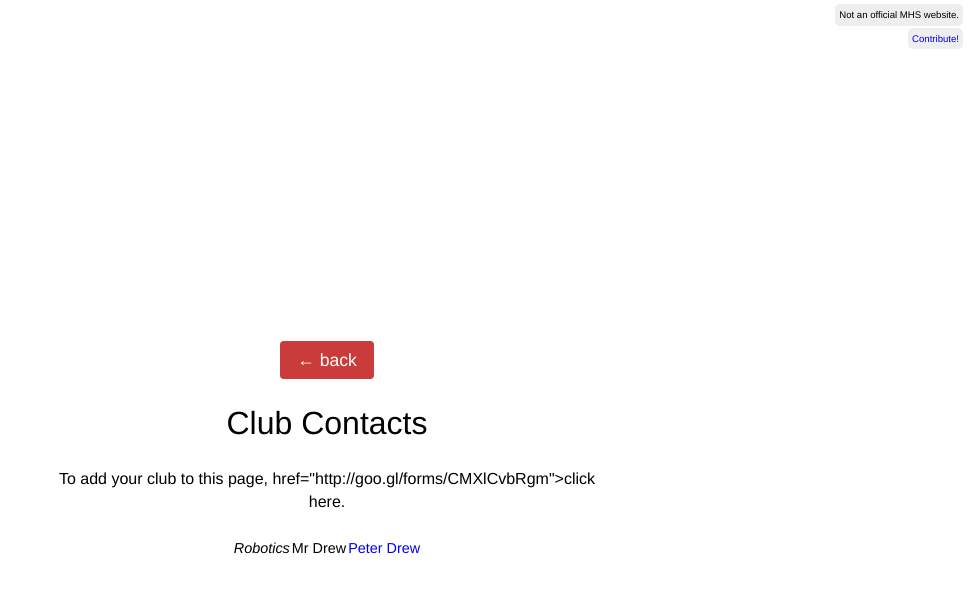
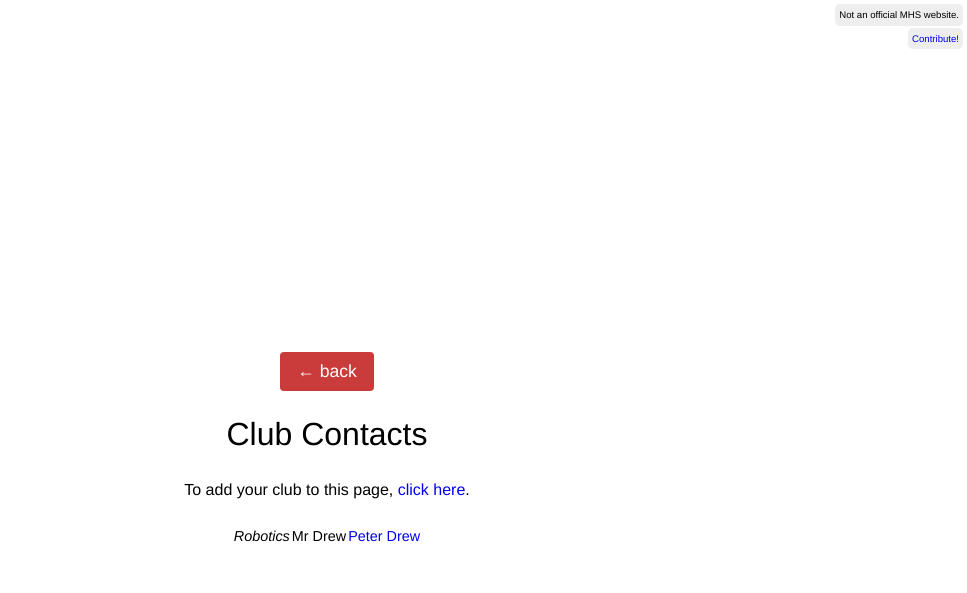
Before and after one commit to mhslinks/mhslinks.github.io, a Jekyll site: the page built from clubs/index.html, in a window 1280 px wide. Shown: the top 593 px of the page, without its empty margins (313-1280 px from the left). Built offline with Jekyll 4.4.1, drawn with Linux system fonts in a browser that asks for light colours.

Commit message:
fix link on clubs page

```diff
--- a/clubs/index.html
+++ b/clubs/index.html
@@ -5,7 +5,7 @@ title: Club Contacts
 <div class="inner emails-body fade-in fade-two">
     <div><a class="pure-button button-xlarge button-red" href="../"> &larr; back</a></div>
     <h1>Club Contacts</h1>
-    <div>To add your club to this page, <a> href="http://goo.gl/forms/CMXlCvbRgm">click here</a>.</div>
+    <div>To add your club to this page, <a href="http://goo.gl/forms/CMXlCvbRgm">click here</a>.</div>
     <br>
     <div class="small">
         <table style="max-width: 600px; margin: 0 auto;">
```
